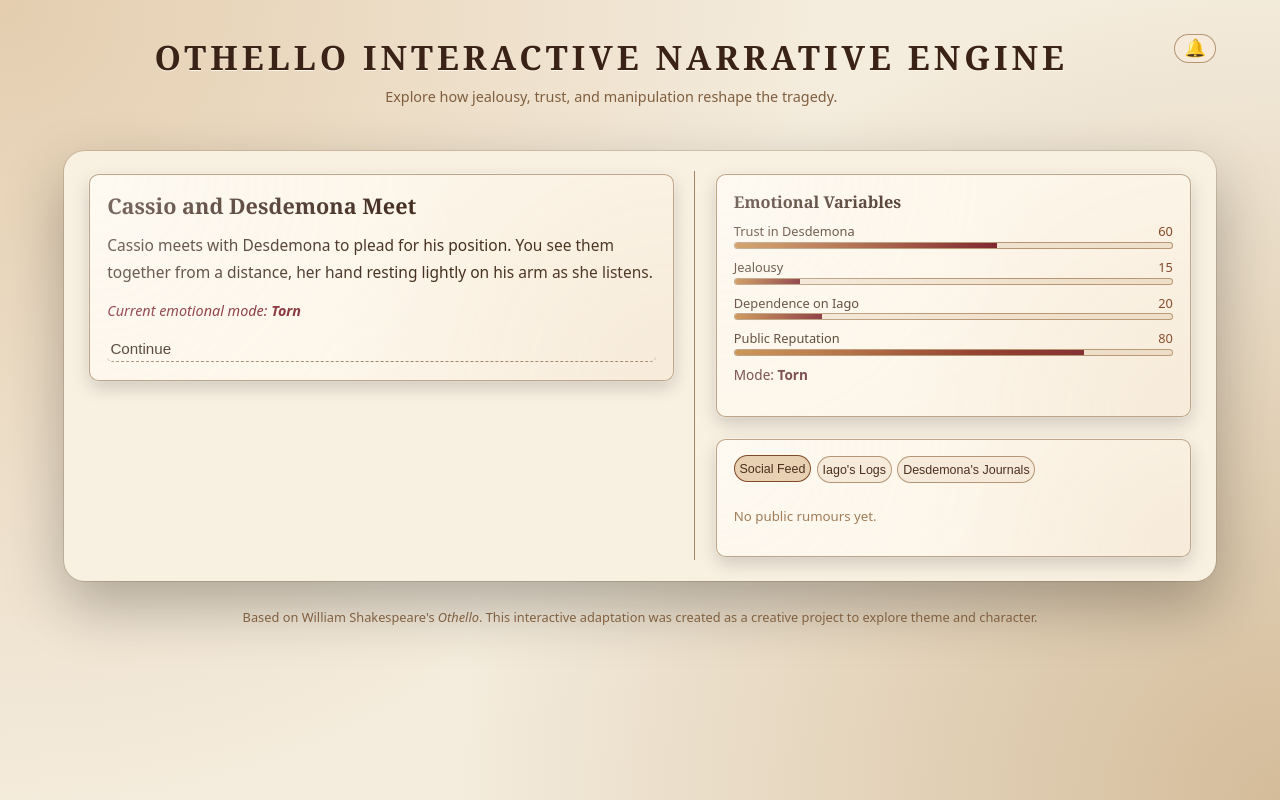
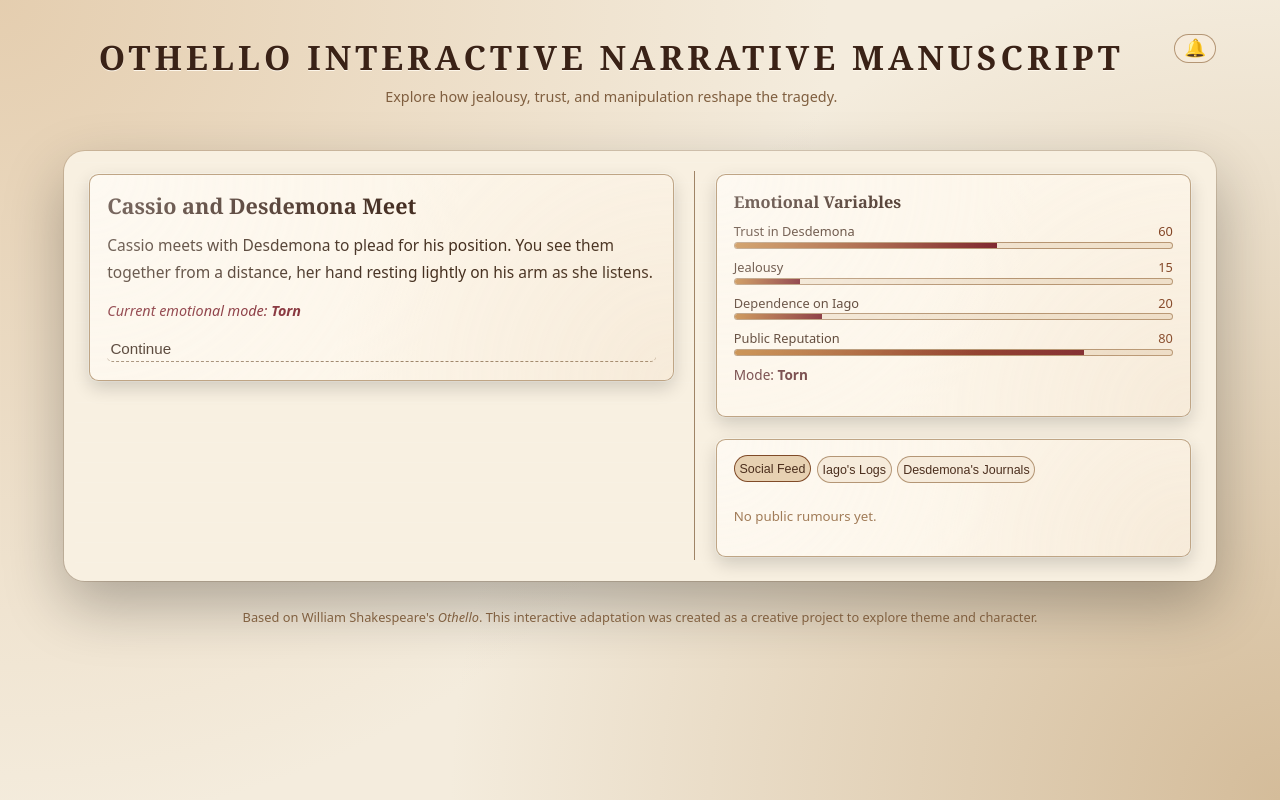
Before and after one commit to Taheem-A/Interactive-Othello-Manuscript, a React (Vite) app: page / in a window 1280 px wide. Both pictures are taken after a click on the button "OPEN THE MANUSCRIPT". Built offline with nearby package versions, Linux system fonts and the light colour scheme.

Commit message:
Minor title change.

```diff
--- a/src/App.jsx
+++ b/src/App.jsx
@@ -359,7 +359,7 @@ function handleDismissNotification(id) {
       <header className="app-header">
         <div className="app-header-inner">
           <div className="app-header-text">
-            <h1>Othello Interactive Narrative Engine</h1>
+            <h1>Othello Interactive Narrative Manuscript</h1>
             <p className="subtitle">
               Explore how jealousy, trust, and manipulation reshape the tragedy.
             </p>
```
